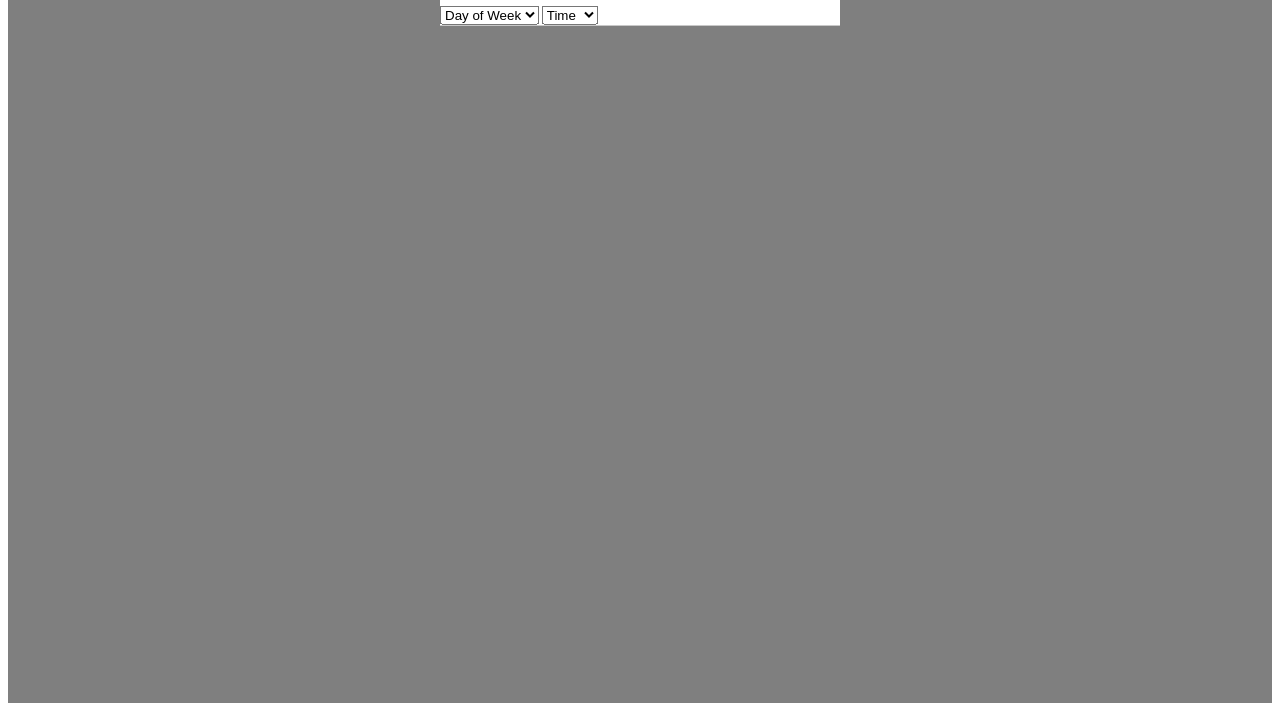
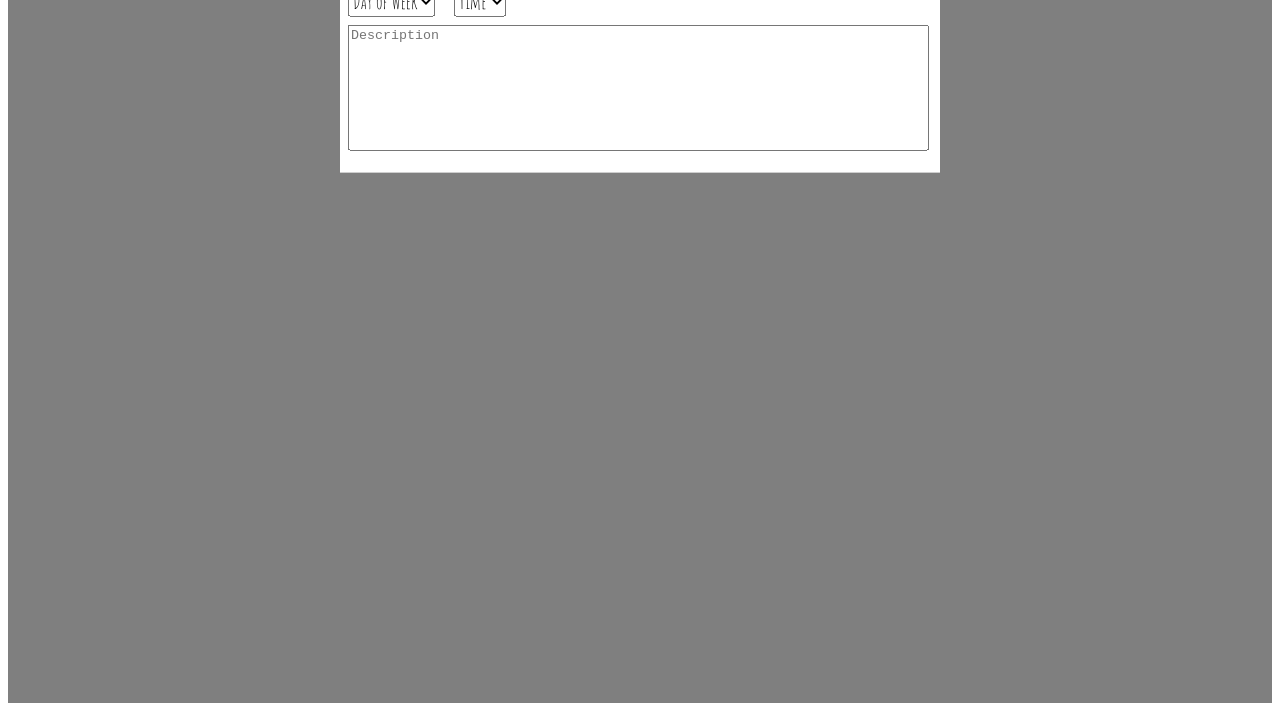
Before and after one commit to GiancarloMassoni/week-planner, a website: page index.html in a window 1280 px wide. Shown: the part 205-916 px from the top of the page. Drawn offline with Linux system fonts and the light colour scheme.

Commit message:
in prooogresss

```diff
--- a/index.html
+++ b/index.html
@@ -33,9 +33,9 @@
             <h1>Add Entry</h1>
           </div>
         </div>
-        <div class="row">
-          <div class="col-third">
-            <form>
+        <form>
+          <div class="row">
+            <div class="col-third">
               <select name="day-week" class="overlay-drop">
                 <option value="day-of-week">Day of Week</option>
                 <option value="monday">Monday</option>
@@ -73,9 +73,17 @@
                 <option value="twenty-three">23:00</option>
                 <option value="twenty-four">24:00</option>
               </select>
-            </form>
+            </div>
           </div>
-        </div>
+          <div class="row">
+            <div class="col-full">
+              <textarea name="description" class="text-box" cols="70" rows="8" placeholder="Description"></textarea>
+            </div>
+          </div>
+          <div class="row">
+
+          </div>
+        </form>
       </div>
     </div>
   </div>
--- a/styles.css
+++ b/styles.css
@@ -59,5 +59,18 @@ button {
   left: 50%;
   transform: translate(-50%, -15%);
   background-color: white;
-  width: 400px;
+  width: 600px;
 }
+
+.overlay-drop {
+  font-family: "Amatic SC", cursive;
+  font-size: 20px;
+  font-style: bold;
+  margin: 0.5rem;
+}
+
+.text-box {
+  margin-left: 0.5rem;
+  margin-bottom: 1rem;
+  resize: none;
+}
```
